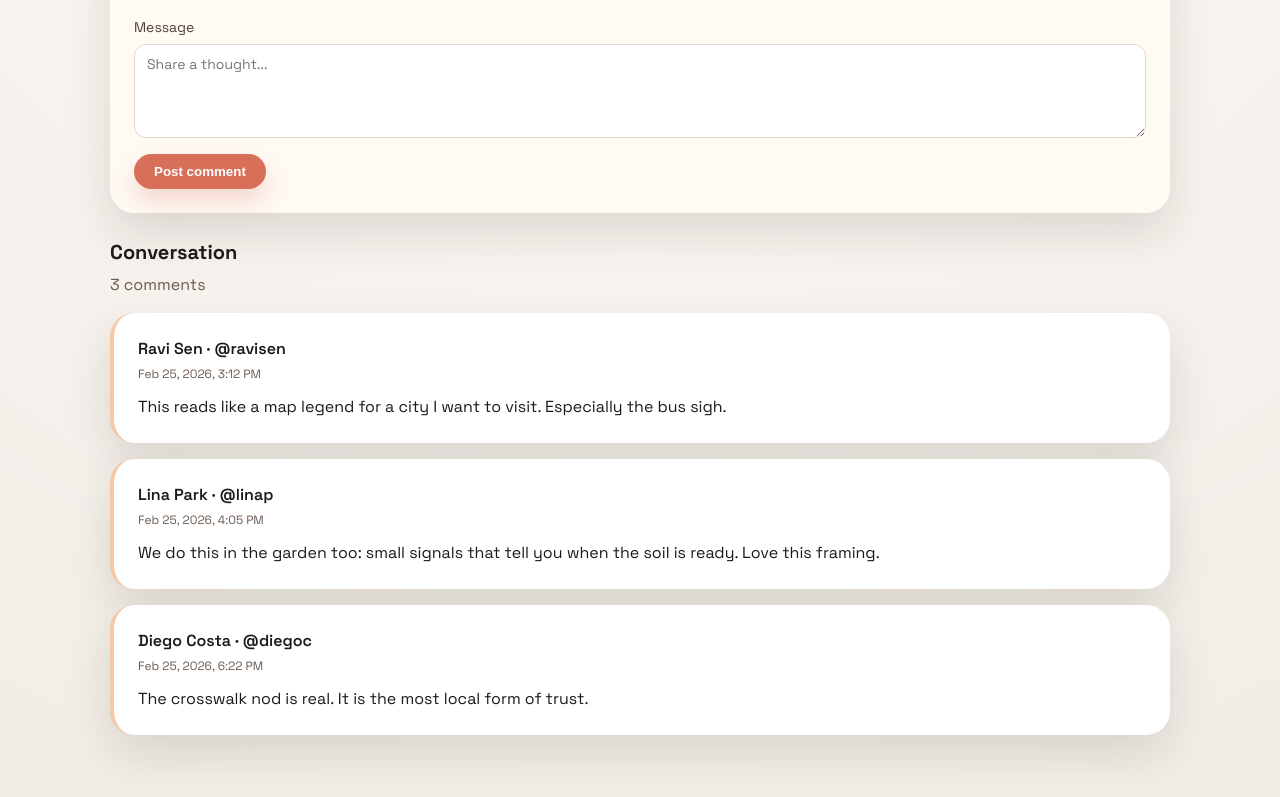
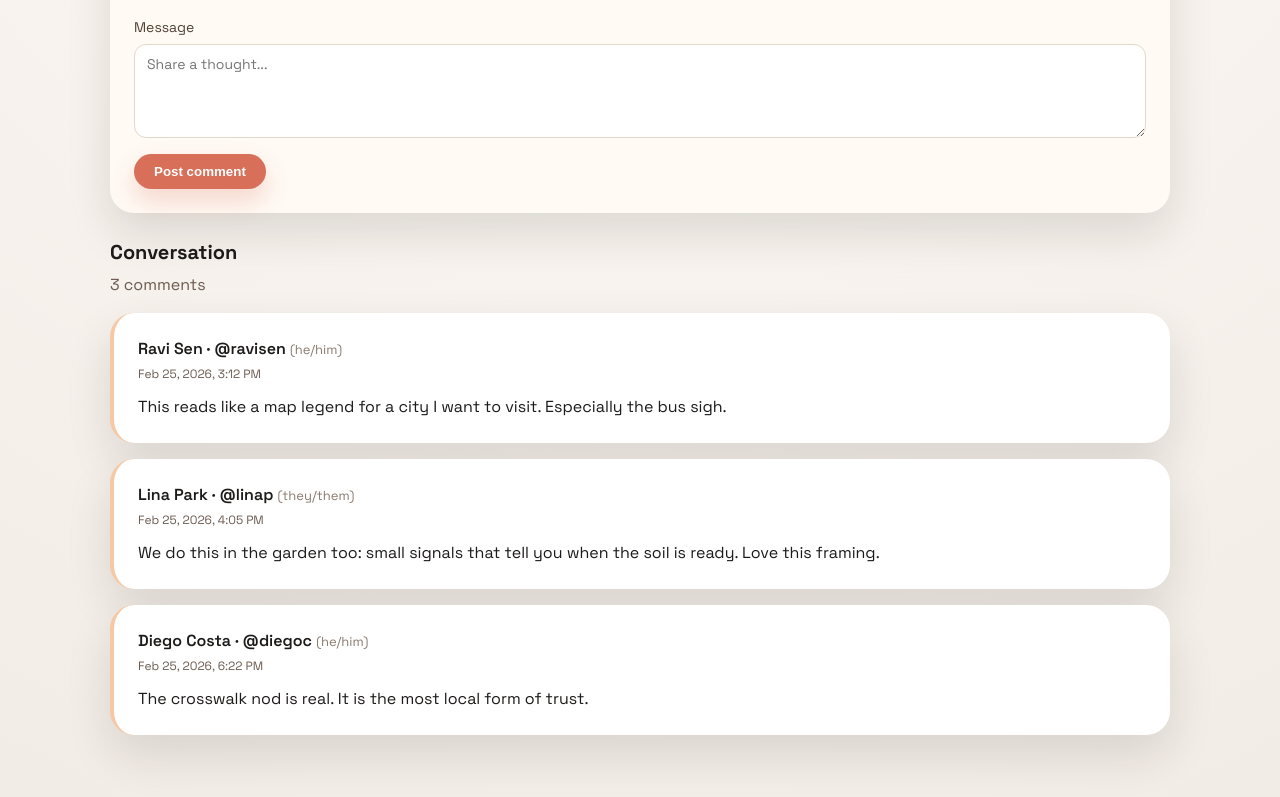
Before and after one commit to mooeypoo/experiment-genai-localization-copilot, a Vue app: page /#/ in a window 1280 px wide. Shown: the part 537-1334 px from the top of the page. Built offline with nearby package versions, Linux system fonts and the light colour scheme.

Commit message:
step-05: User reference preference and dynamic messaging

```diff
--- a/src/components/CommentItem.vue
+++ b/src/components/CommentItem.vue
@@ -25,7 +25,10 @@ const formatDate = (value) => {
     <div class="comment-header">
       <div>
         <p class="comment-author">
-          <span v-if="author">{{ author.name }} · @{{ author.handle }}</span>
+          <span v-if="author">
+            {{ author.name }} · @{{ author.handle }}
+            <span v-if="author.pronouns" class="comment-pronouns">({{ author.pronouns }})</span>
+          </span>
           <span v-else>Unknown author</span>
         </p>
         <p class="comment-date">{{ formatDate(comment.createdAt) }}</p>
--- a/src/components/UserForm.vue
+++ b/src/components/UserForm.vue
@@ -5,13 +5,14 @@ import { validateUser } from '../data/store'
 const emit = defineEmits(['submit', 'error'])
 
 const name = ref('')
+const pronouns = ref('they/them')
 const bio = ref('')
 const errorMessage = ref('')
 
 const handleSubmit = () => {
   errorMessage.value = ''
 
-  const error = validateUser(name.value, bio.value)
+  const error = validateUser(name.value, bio.value, pronouns.value)
   if (error) {
     errorMessage.value = error
     emit('error', error)
@@ -20,9 +21,11 @@ const handleSubmit = () => {
 
   emit('submit', {
     name: name.value.trim(),
+    pronouns: pronouns.value,
     bio: bio.value.trim()
   })
   name.value = ''
+  pronouns.value = 'they/them'
   bio.value = ''
 }
 </script>
@@ -39,6 +42,15 @@ const handleSubmit = () => {
         <input v-model="name" type="text" placeholder="Full name" required />
       </label>
       <label class="form-field">
+        <span>Pronouns</span>
+        <select v-model="pronouns" required>
+          <option value="she/her">she/her</option>
+          <option value="he/him">he/him</option>
+          <option value="they/them">they/them</option>
+          <option value="any">any pronouns</option>
+        </select>
+      </label>
+      <label class="form-field">
         <span>Bio (optional)</span>
         <textarea v-model="bio" rows="3" placeholder="Short bio"></textarea>
       </label>
--- a/src/components/UserProfileCard.vue
+++ b/src/components/UserProfileCard.vue
@@ -5,6 +5,16 @@ const props = defineProps({
     required: true
   }
 })
+
+const getPronounReference = (pronouns) => {
+  const map = {
+    'she/her': 'her',
+    'he/him': 'his',
+    'they/them': 'their',
+    'any': 'their'
+  }
+  return map[pronouns] || 'their'
+}
 </script>
 
 <template>
@@ -14,8 +24,12 @@ const props = defineProps({
       <div>
         <p class="profile-name">{{ user.name }}</p>
         <p class="profile-handle">@{{ user.handle }}</p>
+        <p v-if="user.pronouns" class="profile-pronouns">{{ user.pronouns }}</p>
       </div>
     </div>
     <p class="profile-bio">{{ user.bio }}</p>
+    <p v-if="user.pronouns" class="profile-reference">
+      View {{ getPronounReference(user.pronouns) }} activity and contributions.
+    </p>
   </article>
 </template>
--- a/src/data/seed.json
+++ b/src/data/seed.json
@@ -4,6 +4,7 @@
       "id": "u1",
       "name": "Mara Ortiz",
       "handle": "marao",
+      "pronouns": "she/her",
       "bio": "Design systems lead who collects sounds from subway platforms.",
       "location": "Chicago, IL",
       "avatar": "https://api.dicebear.com/7.x/shapes/svg?seed=signal-u1"
@@ -12,6 +13,7 @@
       "id": "u2",
       "name": "Ravi Sen",
       "handle": "ravisen",
+      "pronouns": "he/him",
       "bio": "Writes tiny poems about logistics and late-night diners.",
       "location": "Queens, NY",
       "avatar": "https://api.dicebear.com/7.x/shapes/svg?seed=signal-u2"
@@ -20,6 +22,7 @@
       "id": "u3",
       "name": "Lina Park",
       "handle": "linap",
+      "pronouns": "they/them",
       "bio": "Community gardener mapping bee corridors across the city.",
       "location": "Portland, OR",
       "avatar": "https://api.dicebear.com/7.x/shapes/svg?seed=signal-u3"
@@ -28,6 +31,7 @@
       "id": "u4",
       "name": "Diego Costa",
       "handle": "diegoc",
+      "pronouns": "he/him",
       "bio": "Night shift barista and morning drone photographer.",
       "location": "Austin, TX",
       "avatar": "https://api.dicebear.com/7.x/shapes/svg?seed=signal-u4"
--- a/src/data/store.js
+++ b/src/data/store.js
@@ -63,7 +63,7 @@ const generateHandle = (name) => {
   return handle || `user${counters.user + 1}`
 }
 
-export const validateUser = (name, bio) => {
+export const validateUser = (name, bio, pronouns) => {
   if (!name || typeof name !== 'string') {
     return 'Display name is required.'
   }
@@ -77,11 +77,17 @@ export const validateUser = (name, bio) => {
   if (bio && typeof bio === 'string' && bio.trim().length > 500) {
     return 'Bio cannot exceed 500 characters.'
   }
+  if (pronouns && typeof pronouns === 'string') {
+    const validPronouns = ['she/her', 'he/him', 'they/them', 'any']
+    if (!validPronouns.includes(pronouns)) {
+      return 'Invalid pronouns selection.'
+    }
+  }
   return null
 }
 
-export const createUser = ({ name, bio }) => {
-  const validationError = validateUser(name, bio)
+export const createUser = ({ name, bio, pronouns }) => {
+  const validationError = validateUser(name, bio, pronouns)
   if (validationError) {
     throw new Error(validationError)
   }
@@ -93,6 +99,7 @@ export const createUser = ({ name, bio }) => {
     id,
     name: name.trim(),
     handle,
+    pronouns: pronouns || 'they/them',
     bio: bio ? bio.trim() : '',
     location: '',
     avatar: `https://api.dicebear.com/7.x/shapes/svg?seed=signal-${id}`
--- a/src/style.css
+++ b/src/style.css
@@ -271,6 +271,12 @@ a {
   font-weight: 600;
 }
 
+.comment-pronouns {
+  font-weight: 400;
+  color: #8b7a6e;
+  font-size: 13px;
+}
+
 .comment-date {
   margin: 4px 0 0;
   color: #6b5a4f;
@@ -426,9 +432,26 @@ a {
   font-size: 13px;
 }
 
+.profile-pronouns {
+  margin: 6px 0 0;
+  color: #8b7a6e;
+  font-size: 12px;
+  font-style: italic;
+}
+
 .profile-bio {
   margin: 0;
   font-size: 15px;
+}
+
+.profile-reference {
+  margin: 0;
+  padding: 12px 16px;
+  border-radius: 12px;
+  background: #fef9f3;
+  color: #6b5a4f;
+  font-size: 13px;
+  border-left: 3px solid var(--peach);
 }
 
 .empty-state {
```
Also changed, not shown: 2 other files (tests, documents, lock files or other folders).
